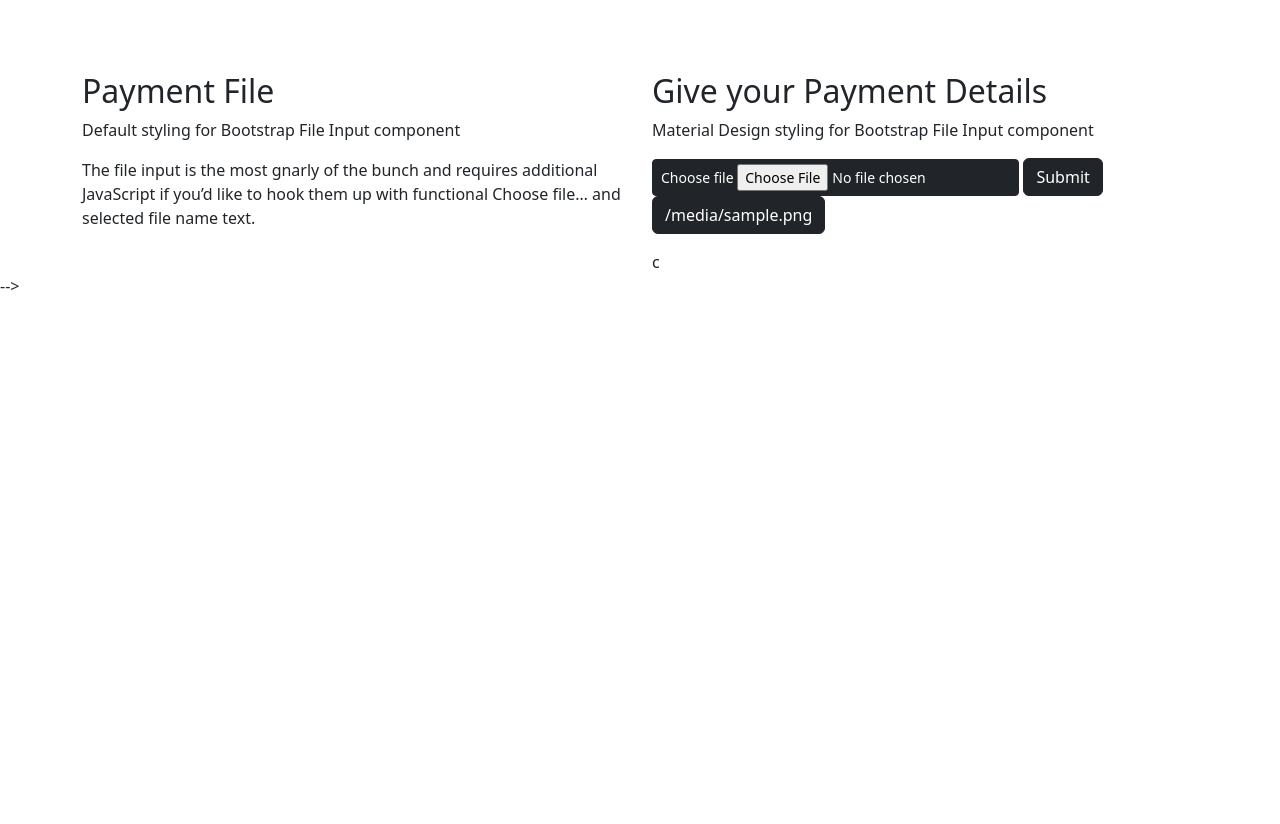
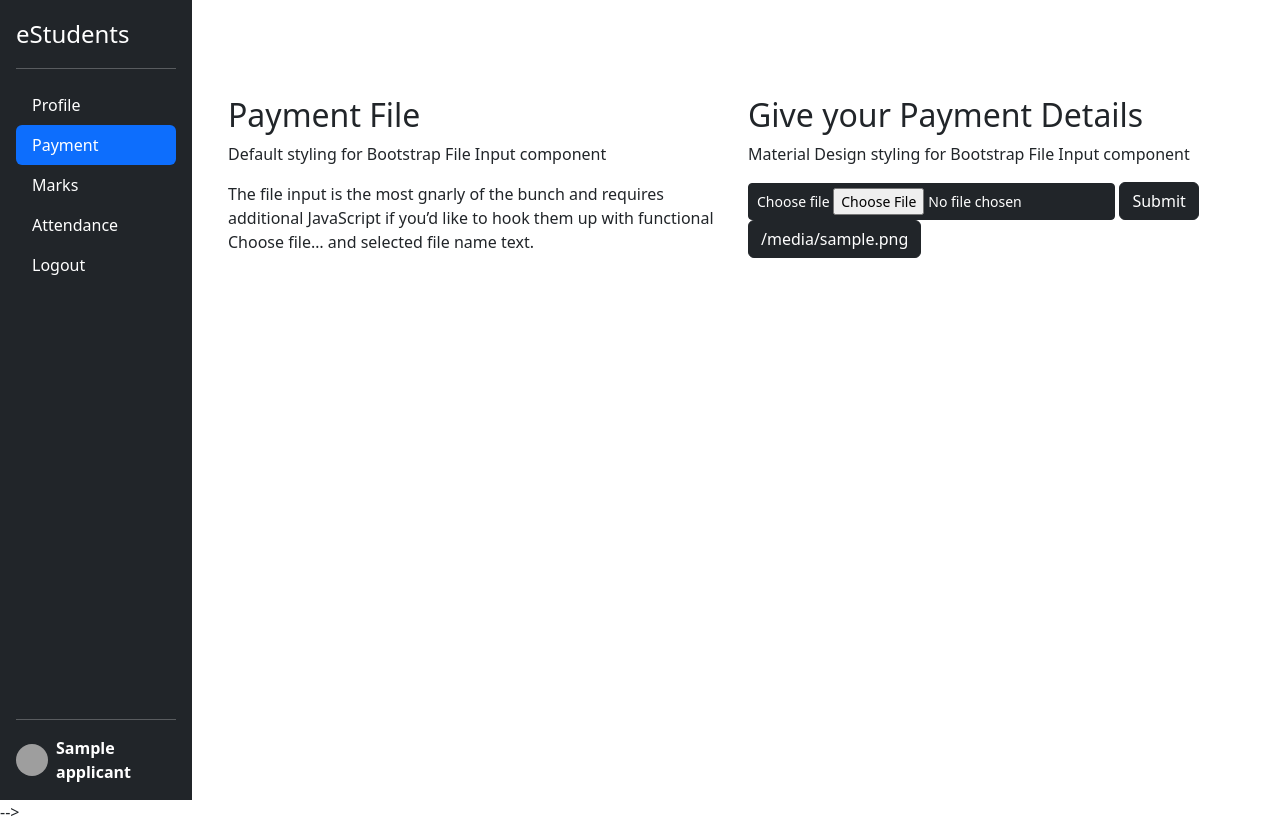
Before and after one commit to sharunrajeev/studentManagementSystem, a Django app: template templates/user/payment_form.html in a window 1280 px wide. Before the commit the page ends 290 px from the top, so only its background shows below. Run offline with Django 4.2, Linux system fonts and the light colour scheme; tables that the repository leaves empty hold one stand-in row (values such as "Sample post"); the template is opened without the code that fills it: values that come from a table or form of the project are taken from there, most other values are stand-ins (such as "Sample title", 1, 10 or a date in 2020); grey boxes are pictures that could not be loaded.

Commit message:
Minor changes in the user side

```diff
--- a/templates/user/dashboard.html
+++ b/templates/user/dashboard.html
@@ -15,11 +15,12 @@
           href="https://cdn.jsdelivr.net/npm/bootstrap-icons@1.8.3/font/bootstrap-icons.css">
     <title>User Dashboard</title>
     <link href="{% static 'css/user_dashboard.css' %}" rel="stylesheet">
+    <link href="{% static 'css/sidebar.css' %}" rel="stylesheet">
 </head>
 <body>
 <!-- Dashboard Sidebar -->
 <div class="d-flex flex-column flex-shrink-0 p-3 text-white bg-dark fixed-top"
-     style="width: 240px; height: 100vh">
+     style="width: 15%; height: 100vh">
     <a href="/"
        class="d-flex align-items-center mb-3 mb-md-0 me-md-auto text-white text-decoration-none">
         <span class="fs-4">eStudents</span>
@@ -57,7 +58,7 @@
     </div>
 </div>
 <!-- Dashboard Content -->
-<div class="d-flex flex-column flex-grow-1 p-4" style="height: 200vh; margin-left: 240px;">
+<div class="d-flex flex-column flex-grow-1 p-4" style="height: 100vh; margin-left: 15%;">
     <h1>Welcome {{ User.ApplicationId.Name }} </h1>
     <hr>
 
--- a/templates/user/payment_form.html
+++ b/templates/user/payment_form.html
@@ -1,6 +1,46 @@
 {% extends 'base.html'%}
 {% block body %}
-
+<!-- Dashboard Sidebar -->
+<div class="d-flex flex-column flex-shrink-0 p-3 text-white bg-dark fixed-top"
+     style="width: 15%; height: 100vh">
+    <a href="/"
+       class="d-flex align-items-center mb-3 mb-md-0 me-md-auto text-white text-decoration-none">
+        <span class="fs-4">eStudents</span>
+    </a>
+    <hr>
+    <ul class="nav nav-pills flex-column mb-auto">
+        <li class="nav-item">
+            <a href="dashboard" class="nav-link text-white">Profile</a>
+        </li>
+        <li>
+            <a href="#" class="nav-link active" aria-current="page">Payment</a>
+        </li>
+        <li>
+            <a href="marks" class="nav-link text-white">Marks</a>
+        </li>
+        <li>
+            <a href="attendance" class="nav-link text-white" >Attendance</a>
+        </li>
+        <li>
+            <a href="logout" class="nav-link text-white">Logout</a>
+        </li>
+    </ul>
+    <hr>
+    <div>
+        <a href="#"
+           class="d-flex align-items-center text-white text-decoration-none"
+           id="userdisplay">
+            <img src="https://github.com/mdo.png"
+                 alt=""
+                 width="32"
+                 height="32"
+                 class="rounded-circle me-2">
+            <strong>{{ User.ApplicationId.Name }}</strong>
+        </a>
+    </div>
+</div>
+<!-- Dashboard Content -->
+<div class="d-flex flex-column flex-grow-1 p-4" style="height: 100vh; margin-left: 15%;">
     <div class="container mt-5">
 
         <br>
@@ -18,10 +58,10 @@
                 <p>Default styling for Bootstrap File Input component</p>
 
                 <!-- Description -->
-            <p>The file input is the most gnarly of the bunch and requires additional JavaScript if you’d like to hook them up
+                <p>The file input is the most gnarly of the bunch and requires additional JavaScript if you’d like to
+                    hook them up
                     with functional Choose file… and selected file name text.
                 </p>
-
 
 
             </div>
@@ -53,7 +93,7 @@
                             <label for="files" class="btn btn-dark">{{ Uploaded_file }}</label>
                         </div>
                     </form>
-c
+
                 </section>
                 <!--Section: Live preview-->
 
@@ -63,5 +103,7 @@ c
         </div>
 
     </div>
+</div>
+
 
 {% endblock %}
```
Also changed, not shown: templates/user/attendance.html (+6 -6 lines), templates/user/marks.html (+6 -6 lines). Lines whose indentation alone changed are shown as unchanged.
